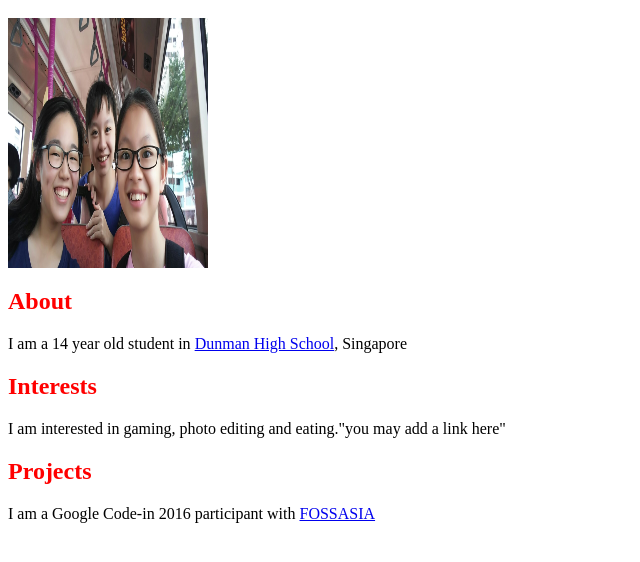
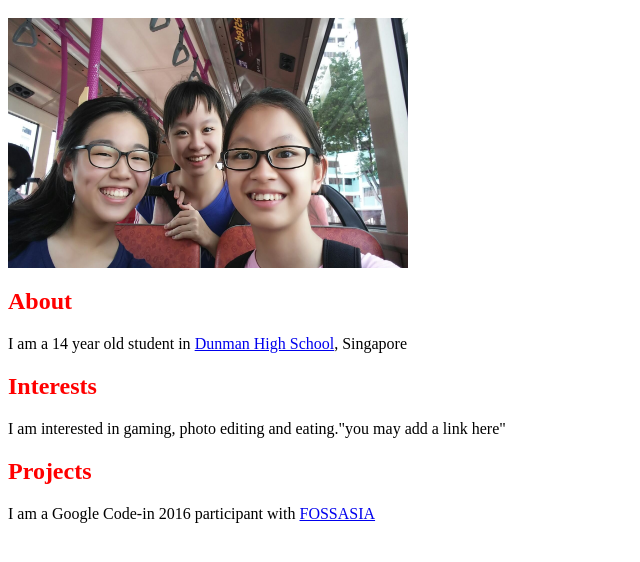
Before and after one commit to dhs17y2mokjinghuanfaith/dhs17y2mokjinghuanfaith.github.io, a plain HTML site: page index.html in a window 1280 px wide. Shown: the part 48-610 px from the top of the page, without its empty margins (0-640 px from the left). Drawn offline with Linux system fonts and the light colour scheme.

Commit message:
Update index.html

```diff
--- a/index.html
+++ b/index.html
@@ -5,7 +5,7 @@
   </head>
   <body>
 <h1>Welcome to my home</h1>
-    <img src="photo.jpg" width = 200 px height = 250 px/>
+    <img src="photo.jpg" width = 400 px height = 250 px/>
     <h2>About</h2>
     <p>I am a 14 year old student in <a href="http://dunmanhigh.moe.edu.sg/wp-content/uploads/website/index.html">Dunman High School</a>, Singapore</p>
     <h2>Interests</h2>
```
